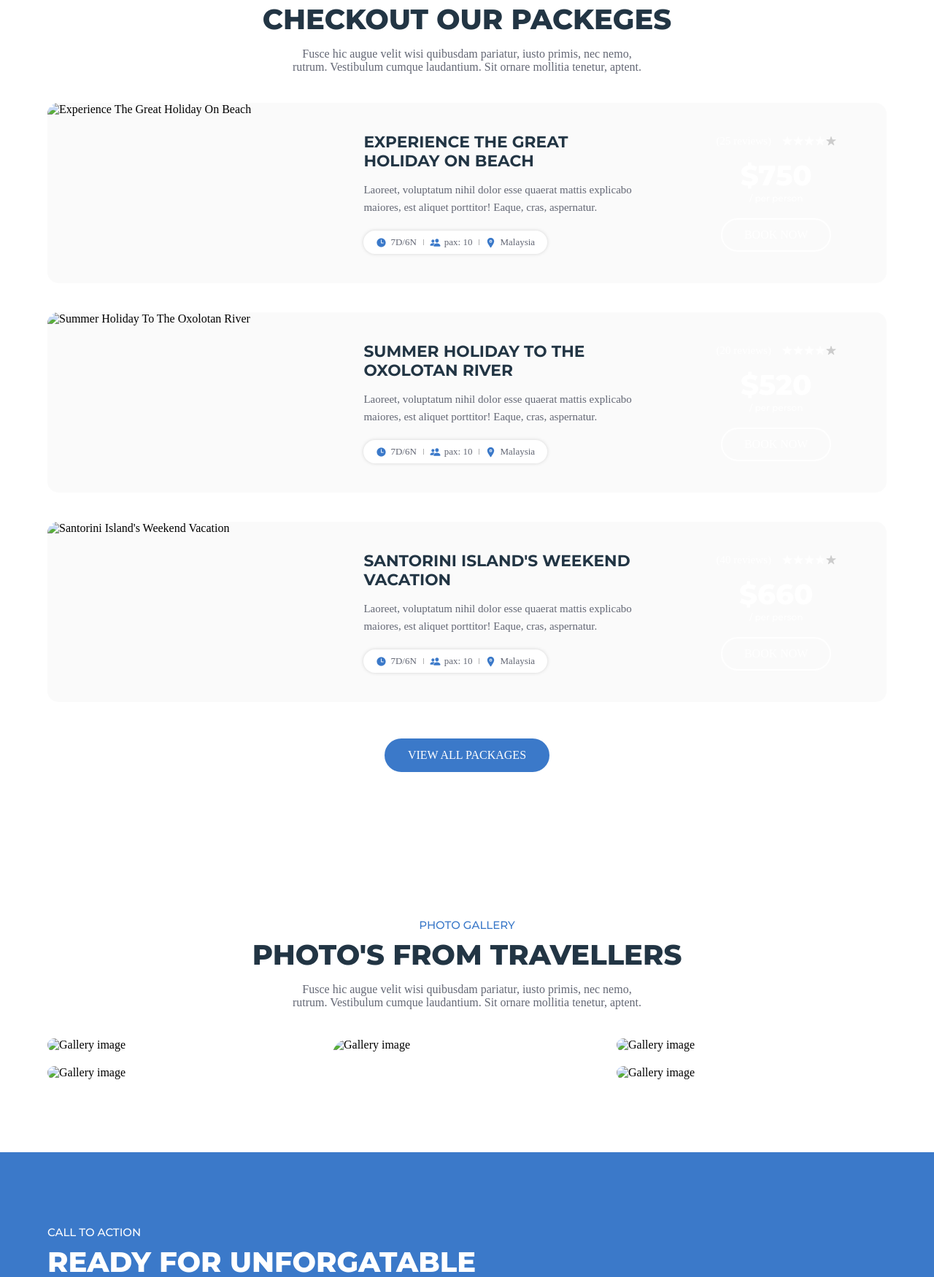
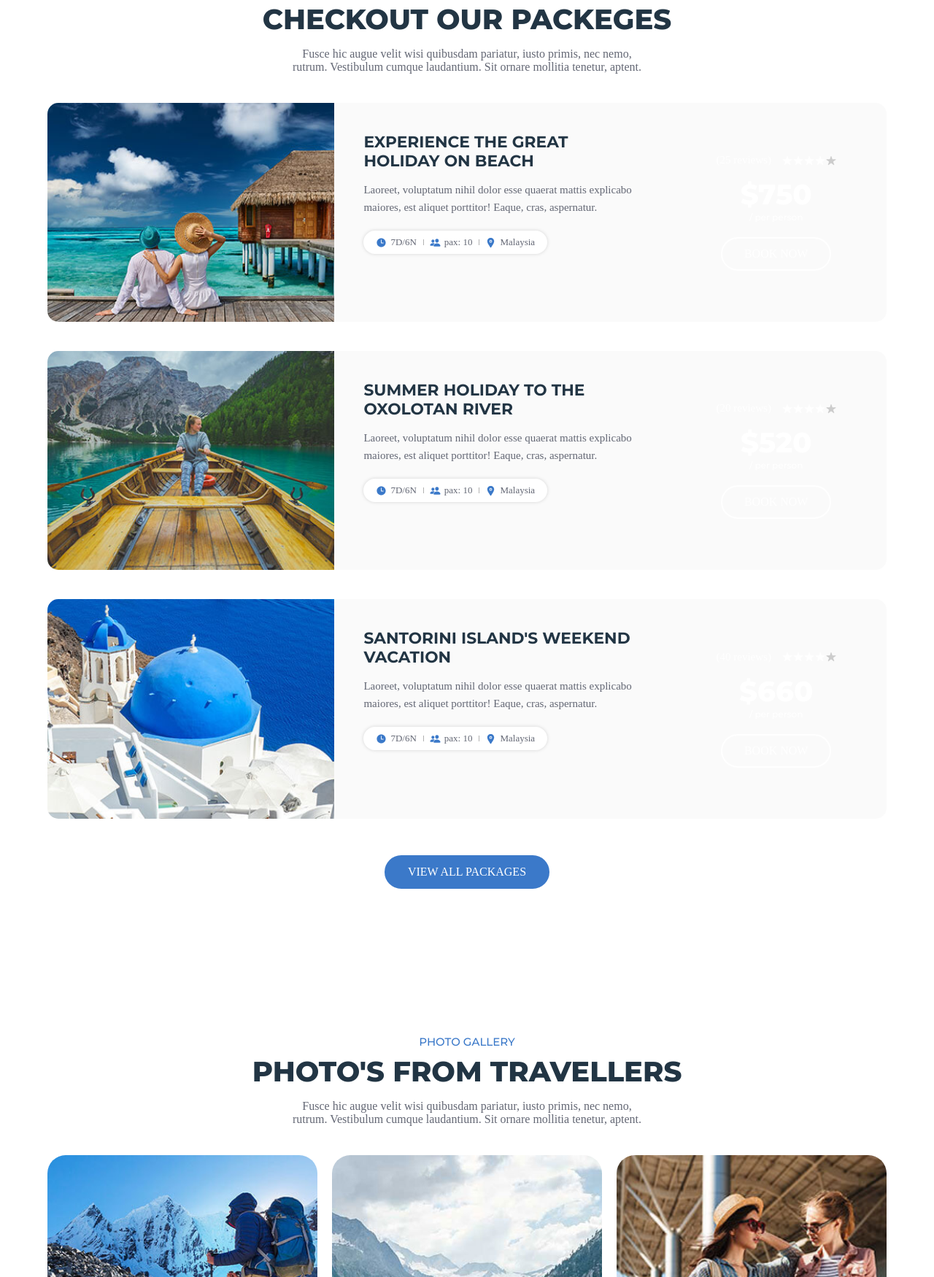
Before and after one commit to Prathishkumar/Tour-Web, a plain HTML site: page index.html in a window 1280 px wide. Shown: the part 2093-3843 px from the top of the page at 73% size. Drawn offline with nearby package versions, Linux system fonts and the light colour scheme.

Commit message:
Update index.html

```diff
--- a/index.html
+++ b/index.html
@@ -244,7 +244,7 @@
               <div class="popular-card">
 
                 <figure class="card-img">
-                  <img src="./assets/images/popular-1.jpg" alt="San miguel, italy" loading="lazy">
+                  <img src="./images/popular-1.jpg" alt="San miguel, italy" loading="lazy">
                 </figure>
 
                 <div class="card-content">
@@ -278,7 +278,7 @@
               <div class="popular-card">
 
                 <figure class="card-img">
-                  <img src="./assets/images/popular-2.jpg" alt="Burj khalifa, dubai" loading="lazy">
+                  <img src="./images/popular-2.jpg" alt="Burj khalifa, dubai" loading="lazy">
                 </figure>
 
                 <div class="card-content">
@@ -312,7 +312,7 @@
               <div class="popular-card">
 
                 <figure class="card-img">
-                  <img src="./assets/images/popular-3.jpg" alt="Kyoto temple, japan" loading="lazy">
+                  <img src="./images/popular-3.jpg" alt="Kyoto temple, japan" loading="lazy">
                 </figure>
 
                 <div class="card-content">
@@ -376,7 +376,7 @@
               <div class="package-card">
 
                 <figure class="card-banner">
-                  <img src="./assets/images/packege-1.jpg" alt="Experience The Great Holiday On Beach" loading="lazy">
+                  <img src="./images/packege-1.jpg" alt="Experience The Great Holiday On Beach" loading="lazy">
                 </figure>
 
                 <div class="card-content">
@@ -450,7 +450,7 @@
               <div class="package-card">
 
                 <figure class="card-banner">
-                  <img src="./assets/images/packege-2.jpg" alt="Summer Holiday To The Oxolotan River" loading="lazy">
+                  <img src="./images/packege-2.jpg" alt="Summer Holiday To The Oxolotan River" loading="lazy">
                 </figure>
 
                 <div class="card-content">
@@ -524,7 +524,7 @@
               <div class="package-card">
 
                 <figure class="card-banner">
-                  <img src="./assets/images/packege-3.jpg" alt="Santorini Island's Weekend Vacation" loading="lazy">
+                  <img src="./images/packege-3.jpg" alt="Santorini Island's Weekend Vacation" loading="lazy">
                 </figure>
 
                 <div class="card-content">
@@ -626,31 +626,31 @@
 
             <li class="gallery-item">
               <figure class="gallery-image">
-                <img src="./assets/images/gallery-1.jpg" alt="Gallery image">
+                <img src="./images/gallery-1.jpg" alt="Gallery image">
               </figure>
             </li>
 
             <li class="gallery-item">
               <figure class="gallery-image">
-                <img src="./assets/images/gallery-2.jpg" alt="Gallery image">
+                <img src="./images/gallery-2.jpg" alt="Gallery image">
               </figure>
             </li>
 
             <li class="gallery-item">
               <figure class="gallery-image">
-                <img src="./assets/images/gallery-3.jpg" alt="Gallery image">
+                <img src="./images/gallery-3.jpg" alt="Gallery image">
               </figure>
             </li>
 
             <li class="gallery-item">
               <figure class="gallery-image">
-                <img src="./assets/images/gallery-4.jpg" alt="Gallery image">
+                <img src="./images/gallery-4.jpg" alt="Gallery image">
               </figure>
             </li>
 
             <li class="gallery-item">
               <figure class="gallery-image">
-                <img src="./assets/images/gallery-5.jpg" alt="Gallery image">
+                <img src="./images/gallery-5.jpg" alt="Gallery image">
               </figure>
             </li>
 
```
